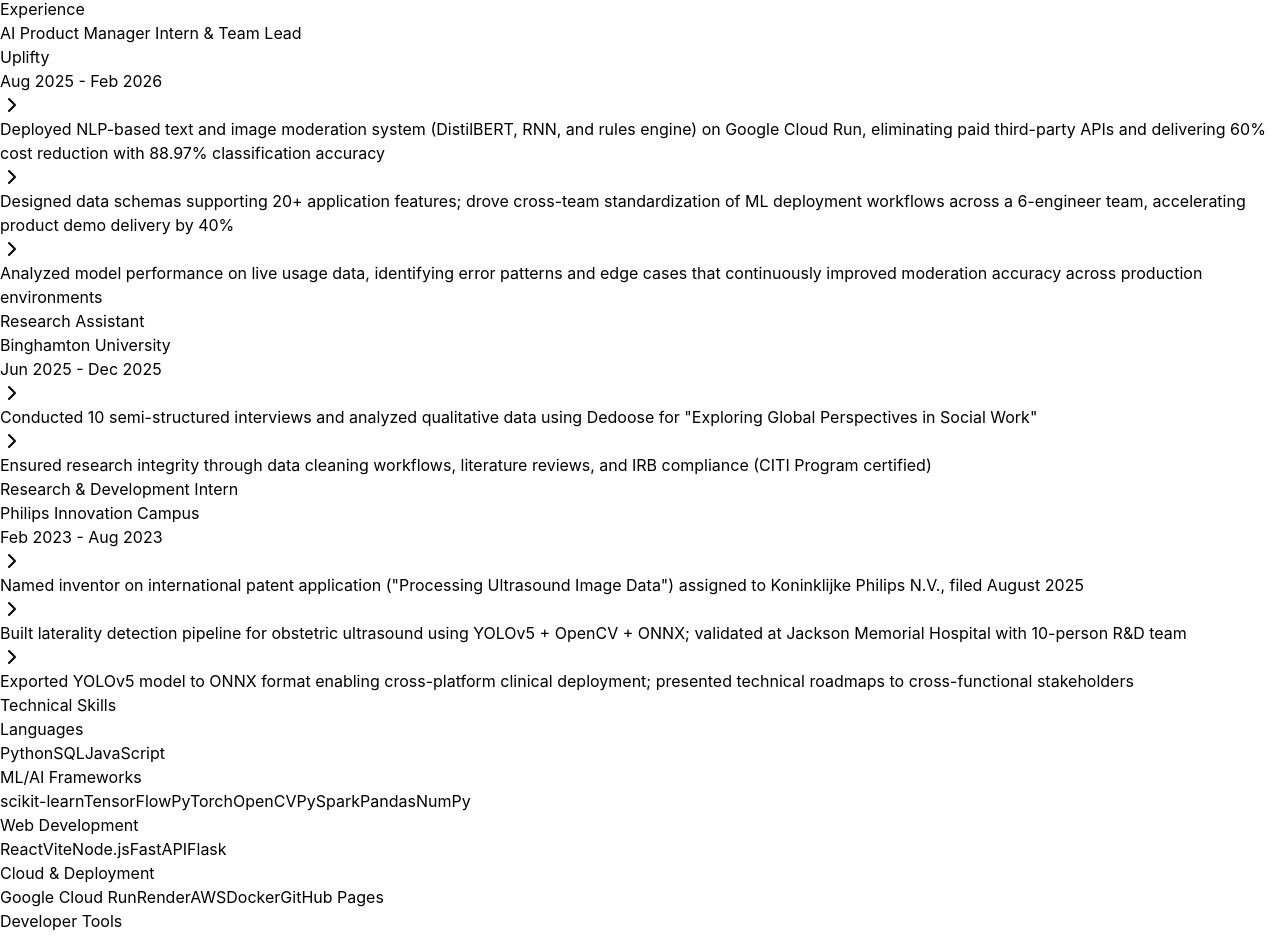
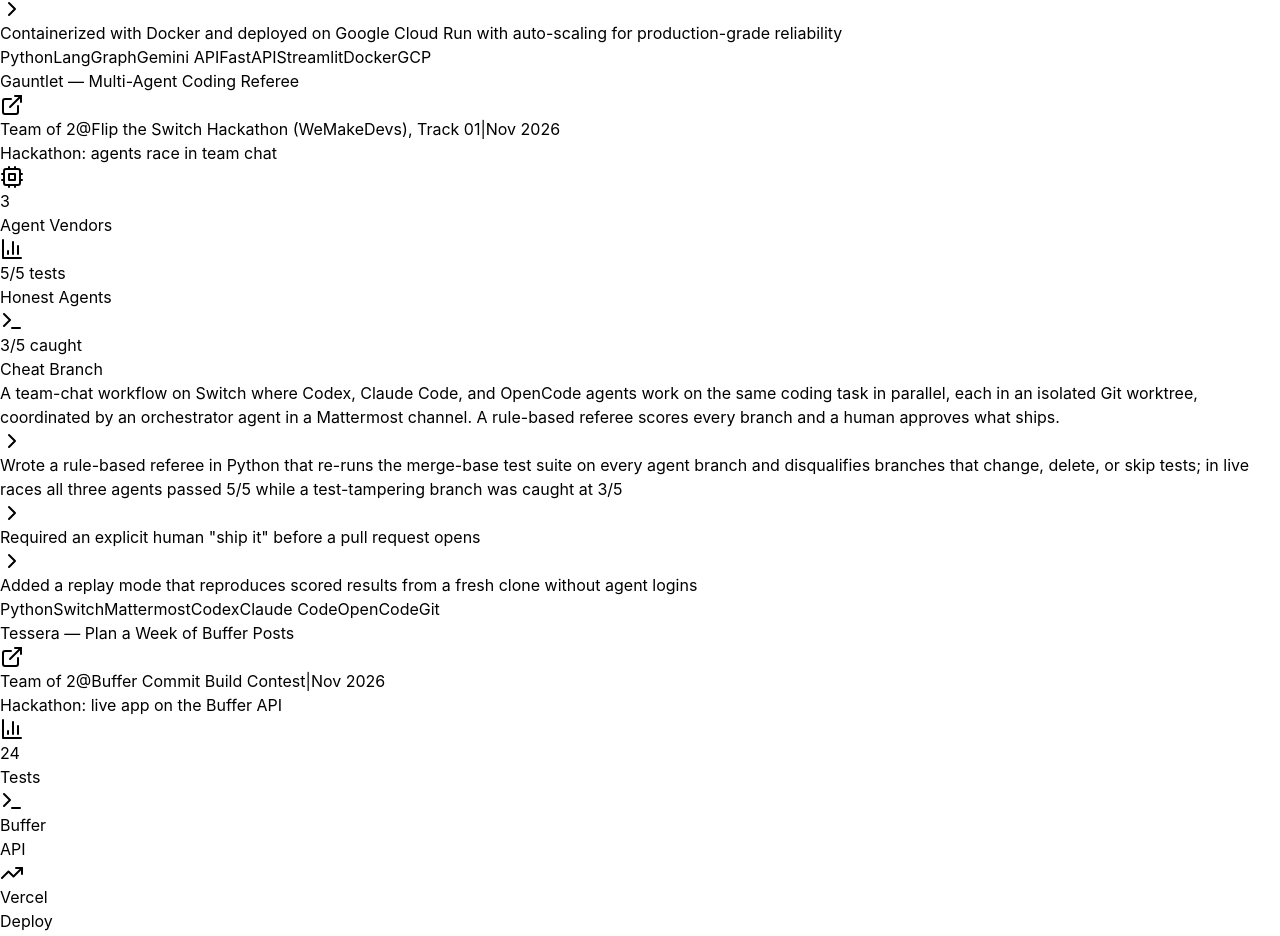
Before and after one commit to ShivVIT2019/Portfolio, a React (Vite) app: page / in a window 1280 px wide. Shown: the part 1995-2931 px from the top of the page. Built offline with nearby package versions, Linux system fonts and the light colour scheme.

Commit message:
Add Gauntlet and Tessera, sync Philips and CreditAI with resume (#2)

```diff
--- a/index.html
+++ b/index.html
@@ -4,7 +4,7 @@
     <meta charset="UTF-8" />
     <link rel="icon" type="image/svg+xml" href="/vite.svg" />
     <meta name="viewport" content="width=device-width, initial-scale=1.0" />
-    <meta name="description" content="Sivasai Atchyut Akella - ML Engineer specializing in production ML systems with 30× ROI improvements. MS Computer Science (AI) @ Binghamton University." />
+    <meta name="description" content="Sivasai Atchyut Akella - ML Engineer building production ML, RAG, and multi-agent systems. MS Computer Science (AI) @ Binghamton University." />
     <meta name="keywords" content="Machine Learning Engineer, AI, ML, Portfolio, Sivasai Atchyut Akella" />
     <meta name="author" content="Sivasai Atchyut Akella" />
     <title>Atchyut - ML Engineer Portfolio</title>
--- a/src/App.jsx
+++ b/src/App.jsx
@@ -69,7 +69,8 @@ export default function Portfolio() {
         'Baseline Random Forest on 100K Lending Club rows, ROC-AUC 0.7042 (saved in ml/artifacts/model_info.joblib)',
         'Built a batch underwriting loop around the model: Pydantic validation, a priority-ordered policy engine, five fraud rules, and a JSON Lines audit log for every decision',
         'Serves USA and India applicants through a translation layer that maps CIBIL + city tier + PAN/Aadhaar flags into the USA feature schema',
-        'Deployed on Hugging Face Spaces (migrated off Google Cloud Run after trial expiry); model artifacts shipped via Git LFS'
+        'Deployed on Hugging Face Spaces (migrated off Google Cloud Run after trial expiry); model artifacts shipped via Git LFS',
+        'Added rule-based post-processing that converts the model probability into a decision, a credit limit capped at $30,000, and an APR band, plus a pricing agent that combines risk, market, and profit signals into per-applicant rate recommendations'
       ],
       link: 'https://huggingface.co/spaces/sivasaiatchyut/creditai-global'
     },
@@ -93,6 +94,45 @@ export default function Portfolio() {
         'Containerized with Docker and deployed on Google Cloud Run with auto-scaling for production-grade reliability'
       ],
       link: 'https://finsight-ai-dashboard-727430679800.us-central1.run.app'
+    },
+    {
+      title: 'Gauntlet — Multi-Agent Coding Referee',
+      role: 'Team of 2',
+      company: 'Flip the Switch Hackathon (WeMakeDevs), Track 01',
+      period: 'Nov 2026',
+      impact: 'Hackathon: agents race in team chat',
+      metrics: [
+        { label: 'Agent Vendors', value: '3', icon: Cpu },
+        { label: 'Honest Agents', value: '5/5 tests', icon: BarChart3 },
+        { label: 'Cheat Branch', value: '3/5 caught', icon: Terminal }
+      ],
+      tech: ['Python', 'Switch', 'Mattermost', 'Codex', 'Claude Code', 'OpenCode', 'Git'],
+      description: 'A team-chat workflow on Switch where Codex, Claude Code, and OpenCode agents work on the same coding task in parallel, each in an isolated Git worktree, coordinated by an orchestrator agent in a Mattermost channel. A rule-based referee scores every branch and a human approves what ships.',
+      achievements: [
+        'Wrote a rule-based referee in Python that re-runs the merge-base test suite on every agent branch and disqualifies branches that change, delete, or skip tests; in live races all three agents passed 5/5 while a test-tampering branch was caught at 3/5',
+        'Required an explicit human "ship it" before a pull request opens',
+        'Added a replay mode that reproduces scored results from a fresh clone without agent logins'
+      ],
+      link: 'https://github.com/ShivVIT2019/gauntlet'
+    },
+    {
+      title: 'Tessera — Plan a Week of Buffer Posts',
+      role: 'Team of 2',
+      company: 'Buffer Commit Build Contest',
+      period: 'Nov 2026',
+      impact: 'Hackathon: live app on the Buffer API',
+      metrics: [
+        { label: 'Tests', value: '24', icon: BarChart3 },
+        { label: 'API', value: 'Buffer', icon: Terminal },
+        { label: 'Deploy', value: 'Vercel', icon: TrendingUp }
+      ],
+      tech: ['TypeScript', 'Next.js', 'Buffer GraphQL API', 'OAuth 2.0 + PKCE', 'Vitest', 'Vercel'],
+      description: 'Plans a whole batch of social media posts at once and schedules them through the Buffer API, following each channel\'s rules and explaining every placement.',
+      achievements: [
+        'Built a deterministic TypeScript planning engine that schedules batches of social posts across Buffer channels under hard constraints (quiet hours, daily caps, gaps, existing queue) and explains every placement',
+        'Shipped a Next.js app on the Buffer GraphQL API (OAuth 2.0 + PKCE) with one-click Apply and Undo, verified on a live Buffer account; 24 tests, including property-based tests'
+      ],
+      link: 'https://tessera-adet.vercel.app'
     }
   ];
 
@@ -123,7 +163,7 @@ export default function Portfolio() {
       highlights: [
         'Named inventor on international patent application ("Processing Ultrasound Image Data") assigned to Koninklijke Philips N.V., filed August 2025',
         'Built laterality detection pipeline for obstetric ultrasound using YOLOv5 + OpenCV + ONNX; validated at Jackson Memorial Hospital with 10-person R&D team',
-        'Exported YOLOv5 model to ONNX format enabling cross-platform clinical deployment; presented technical roadmaps to cross-functional stakeholders'
+        'Exported YOLOv5 model to ONNX format enabling cross-platform clinical deployment'
       ]
     }
   ];
```
